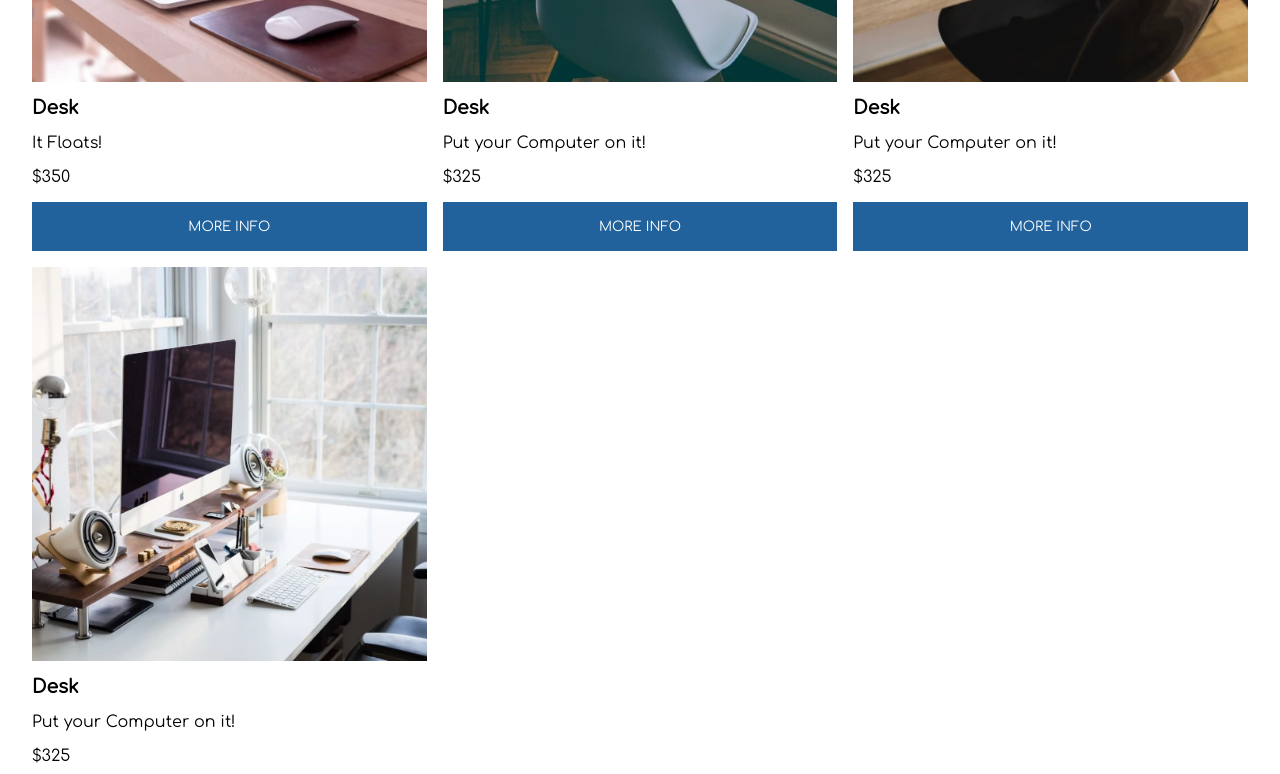
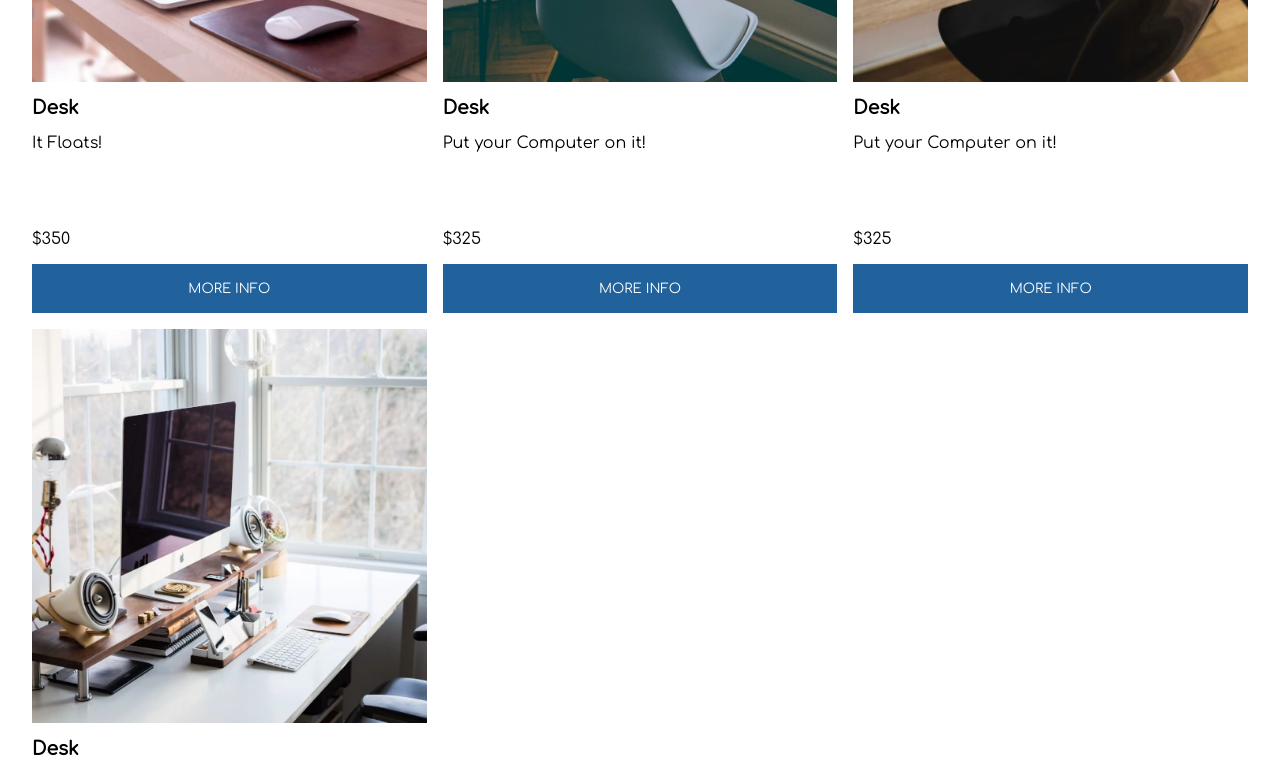
Before and after one commit to wyattkr/desk-by-design, an Angular app: page / in a window 1280 px wide. Shown: the part 1180-1954 px from the top of the page. Built offline with nearby package versions, Linux system fonts and the light colour scheme.

Commit message:
updated desk css grid

```diff
--- a/src/app/desk/desk.component.css
+++ b/src/app/desk/desk.component.css
@@ -1,23 +1,32 @@
 .desk__container {
   display: grid;
   grid-gap: 1rem;
-  grid-template-rows: repeat(3, auto);
-  grid-template-areas: '.'
-                       '.'
-                       '.';
+  grid-template-rows: repeat(5, auto);
+  grid-template-areas: 'image'
+                       'title'
+                       'description'
+                       'price'
+                       'button';
 }
 
 .desk__image {
   width: 100%;
+  grid-area: image;
 }
 
 .desk__title {
-
+  grid-area: title;
 }
 
 .desk__description {
   text-align: justify;
   vertical-align: top;
+  min-height: 5rem;
+  grid-area: description;
+}
+
+.desk__price {
+  grid-area: price;
 }
 
 .desk__button {
@@ -29,6 +38,7 @@
   border: 1px solid var(--primary-color);
   border-radius: 0;
   cursor: pointer;
+  grid-area: button;
 }
 
 .desk__button:hover,
--- a/src/app/desks/desks.component.ts
+++ b/src/app/desks/desks.component.ts
@@ -34,7 +34,6 @@ export class DesksComponent implements OnInit {
   constructor() { }
 
   ngOnInit() {
-    console.log(this.desks);
   }
 
 }
--- a/src/app/navbar/navbar.component.css
+++ b/src/app/navbar/navbar.component.css
@@ -19,7 +19,6 @@
 
 .navbar__icons img {
   display: inline;
-  height: 1.5rem;
   vertical-align: middle;
 }
 
@@ -55,10 +54,6 @@
   text-align: right;
 }
 
-.navbar__dropdown li:first-child {
-  padding-top: 0;
-}
-
 .navbar__dropdown a {
   text-decoration: none;
   color: white;
```
